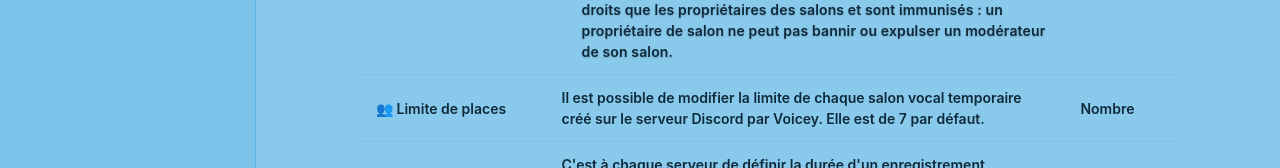
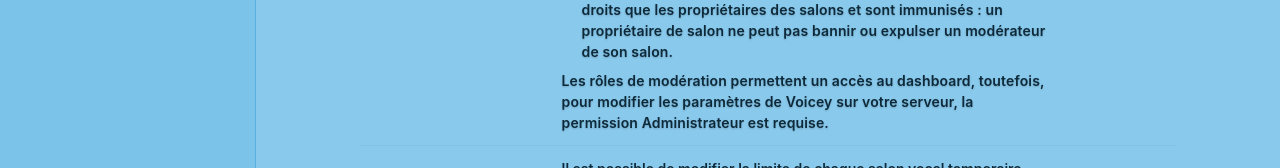
Before and after one commit to Loot1/Roicey, a React (Vite) app: page /docs/settings in a window 1280 px wide. Shown: the part 784-952 px from the top of the page. Built offline with nearby package versions, Linux system fonts and the light colour scheme; no server answers.

Commit message:
add the fact that the admin permission is required to edit voicey settings in a guild with the dashboard

```diff
--- a/src/routes/docs/DocsSettingsPage.tsx
+++ b/src/routes/docs/DocsSettingsPage.tsx
@@ -65,6 +65,9 @@ const settingRows = [
                     <li>accéder au dashboard de modération, consulter les enregistrements et les logs d'activité</li>
                     <li>gérer les salons vocaux temporaires, ils disposent des mêmes droits que les propriétaires des salons et sont immunisés : un propriétaire de salon ne peut pas bannir ou expulser un modérateur de son salon.</li>
                 </ul>
+                <p className="mt-2">
+                    Les rôles de modération permettent un accès au dashboard, toutefois, pour modifier les paramètres de Voicey sur votre serveur, la permission Administrateur est requise.
+                </p>
             </>
         ),
         type: 'Rôles',
```
